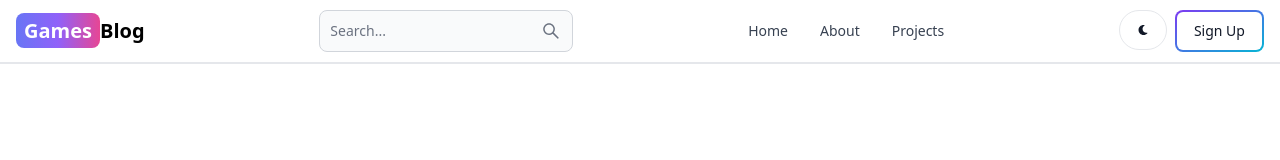
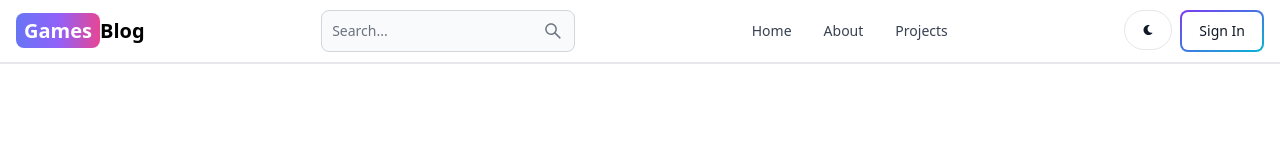
Before and after one commit to gauravshinde1/mern-blog, a React (Vite) app in the folder client/: page /sign-in in a window 1280 px wide. Shown: the top 160 px of the page. Built offline with nearby package versions, Linux system fonts and the light colour scheme; no server answers.

Commit message:
update header component with user data

```diff
--- a/client/src/components/Header.jsx
+++ b/client/src/components/Header.jsx
@@ -1,10 +1,14 @@
-import { Button, Navbar, TextInput } from "flowbite-react";
+import { Avatar, Button, Dropdown, Navbar, TextInput } from "flowbite-react";
 import { Link, useLocation } from "react-router-dom";
 import { AiOutlineSearch } from "react-icons/ai";
 import { FaMoon } from "react-icons/fa";
 
+import { useSelector } from "react-redux";
+
 const Header = () => {
   const path = useLocation().pathname;
+  const { currentUser } = useSelector((state) => state?.user);
+
   return (
     <Navbar className="border-b-2">
       <Link
@@ -31,11 +35,36 @@ const Header = () => {
         <Button className="w-12 h-10 hidden sm:inline" color="gray" pill>
           <FaMoon />
         </Button>
-        <Link to={path === "/sign-up" ? "/sign-in" : "/sign-up"}>
-          <Button gradientDuoTone={"purpleToBlue"} outline>
-            {path === "/sign-up" ? "Sign In" : "Sign Up"}
-          </Button>
-        </Link>
+        {currentUser ? (
+          <Dropdown
+            arrowIcon={false}
+            inline
+            label={
+              <Avatar alt="user" img={currentUser?.profilePicture} rounded />
+            }
+          >
+            <Dropdown.Header>
+              <span className="block text-sm font-extrabold text-transparent bg-clip-text bg-gradient-to-r from-pink-400 to-orange-600">
+                @{currentUser.username}
+              </span>
+              <span className="block text-sm font-medium truncate">
+                {currentUser.email}
+              </span>
+            </Dropdown.Header>
+            <Link to={"/dashboard?tab=profile"}>
+              <Dropdown.Item>Profile</Dropdown.Item>
+            </Link>
+            <Dropdown.Divider />
+            <Dropdown.Item>Sign Out</Dropdown.Item>
+          </Dropdown>
+        ) : (
+          <Link to={"/sign-in"}>
+            <Button gradientDuoTone={"purpleToBlue"} outline>
+              Sign In
+            </Button>
+          </Link>
+        )}
+
         <Navbar.Toggle />
       </div>
       <Navbar.Collapse>
```
